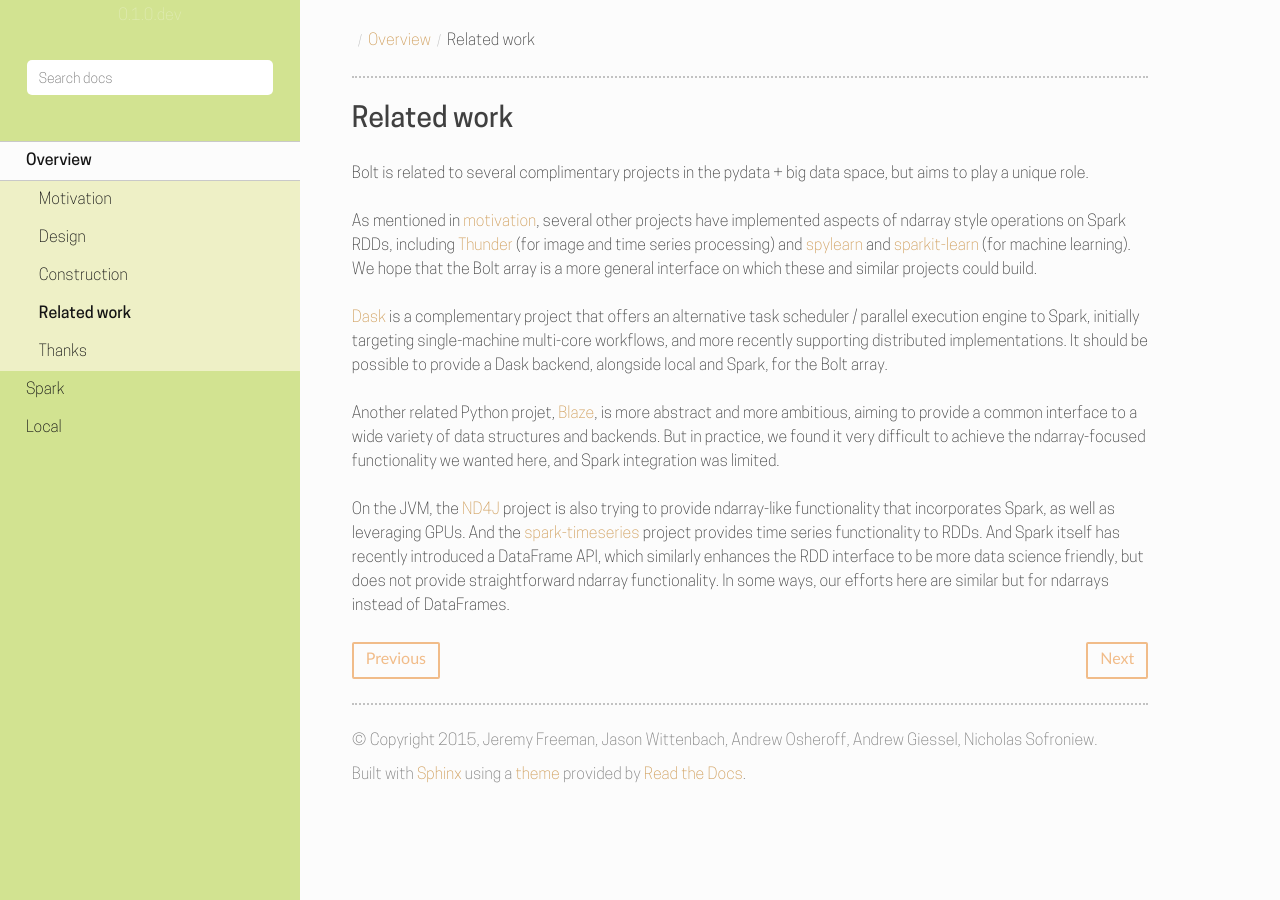
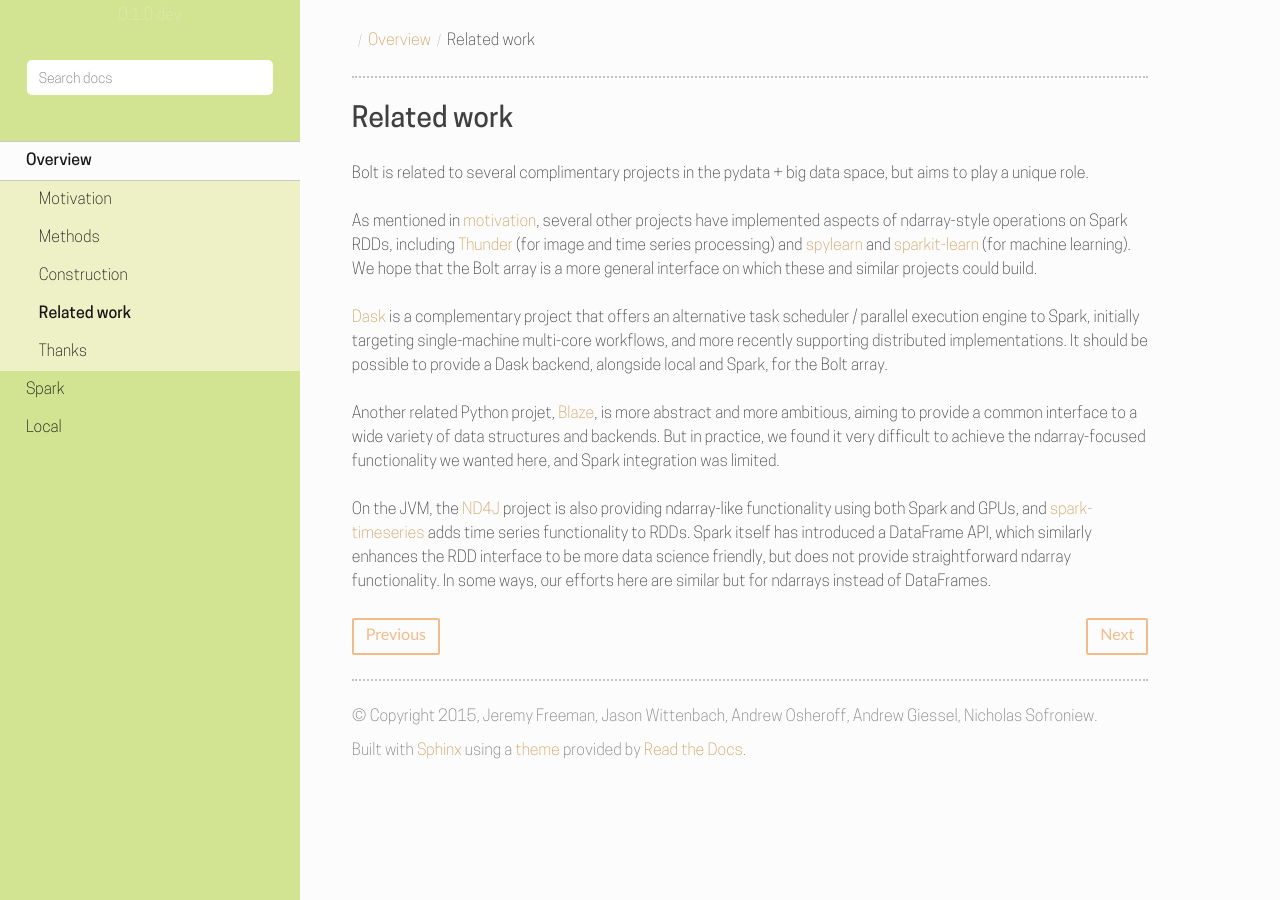
Before and after one commit to bolt-project/bolt, a Sphinx documentation site: the page built from docs/source/overview-related.rst, in a window 1280 px wide. Built offline with Sphinx 7.4.7 and the Read the Docs theme 2.0.0, drawn with Linux system fonts in a browser that asks for light colours.

Commit message:
Doc tweaks

```diff
--- a/docs/source/local-api.rst
+++ b/docs/source/local-api.rst
@@ -3,7 +3,7 @@ Methods
 
 The local bolt array implements the `core API`_, as well as the extra methods highlighted here. Full method documentation can be found below (methods directly inherited from numpy's ``ndarray`` not shown).
 
-.. _core API: overview-design.html
+.. _core API: overview-methods.html
 
 .. currentmodule:: bolt.local.array.BoltArrayLocal
 
--- a/docs/source/overview-design.rst
+++ b/docs/source/overview-methods.rst
@@ -1,5 +1,5 @@
-Design
-======
+Methods
+=======
 
 .. currentmodule:: bolt.base.BoltArray
 
--- a/docs/source/overview-related.rst
+++ b/docs/source/overview-related.rst
@@ -3,7 +3,7 @@ Related work
 
 Bolt is related to several complimentary projects in the pydata + big data space, but aims to play a unique role.
 
-As mentioned in motivation_, several other projects have implemented aspects of ndarray style operations on Spark RDDs, including Thunder_ (for image and time series processing) and spylearn_ and sparkit-learn_ (for machine learning). We hope that the Bolt array is a more general interface on which these and similar projects could build.
+As mentioned in motivation_, several other projects have implemented aspects of ndarray-style operations on Spark RDDs, including Thunder_ (for image and time series processing) and spylearn_ and sparkit-learn_ (for machine learning). We hope that the Bolt array is a more general interface on which these and similar projects could build.
 
 .. _motivation: overview-motivation.html
 .. _Thunder: https://github.com/thunder-project/thunder
@@ -18,7 +18,7 @@ Another related Python projet, Blaze_, is more abstract and more ambitious, aimi
 
 .. _Blaze: https://github.com/ContinuumIO/Blaze
 
-On the JVM, the ND4J_ project is also trying to provide ndarray-like functionality that incorporates Spark, as well as leveraging GPUs. And the spark-timeseries_ project provides time series functionality to RDDs. And Spark itself has recently introduced a DataFrame API, which similarly enhances the RDD interface to be more data science friendly, but does not provide straightforward ndarray functionality. In some ways, our efforts here are similar but for ndarrays instead of DataFrames.
+On the JVM, the ND4J_ project is also providing ndarray-like functionality using both Spark and GPUs, and spark-timeseries_ adds time series functionality to RDDs. Spark itself has introduced a DataFrame API, which similarly enhances the RDD interface to be more data science friendly, but does not provide straightforward ndarray functionality. In some ways, our efforts here are similar but for ndarrays instead of DataFrames.
 
 .. _spark-timeseries: https://github.com/cloudera/spark-timeseries
 .. _ND4J: https://github.com/deeplearning4j/nd4j
--- a/docs/source/overview.rst
+++ b/docs/source/overview.rst
@@ -5,7 +5,7 @@ Overview
    :maxdepth: 1
 
    overview-motivation.rst
-   overview-design.rst
+   overview-methods.rst
    overview-construction.rst
    overview-related.rst
    overview-thanks.rst
--- a/docs/source/spark-api.rst
+++ b/docs/source/spark-api.rst
@@ -3,7 +3,7 @@ Methods
 
 The Spark bolt array implements the `core API`_, as well as the extra methods highlighted here. Full  documentation can be found below.
 
-.. _core API: overview-design.html
+.. _core API: overview-methods.html
 
 .. currentmodule:: bolt.spark.array.BoltArraySpark
 
```
